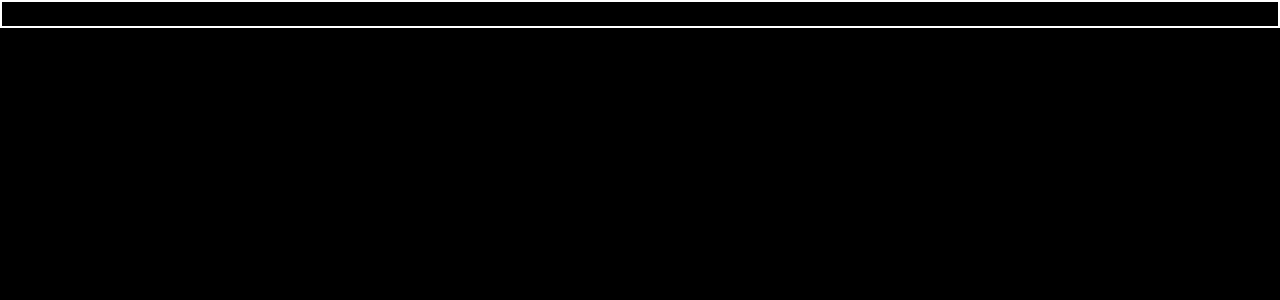
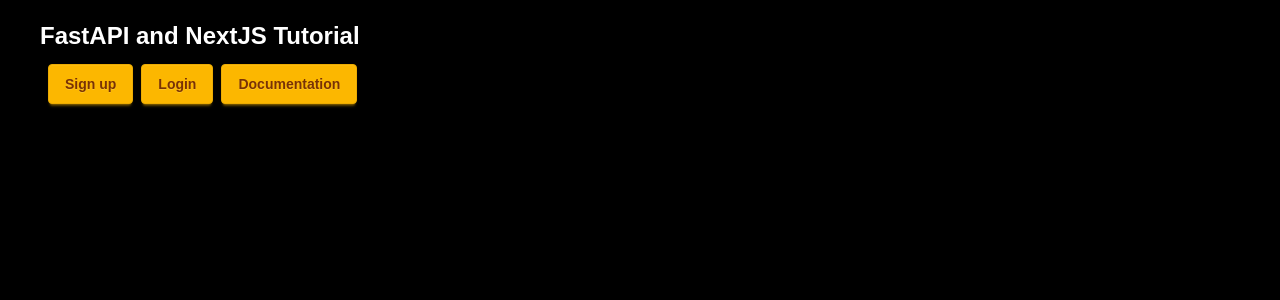
Before and after one commit to Emmynu/FastAPI-NextJS-tutorial, a Next.js app in the folder client/: page / in a window 1280 px wide. Shown: the top 300 px of the page. Built offline with nearby package versions, Linux system fonts and the light colour scheme.

Commit message:
links added in client and cookies issues fixed

```diff
--- a/client/app/auth/forgot-password/page.jsx
+++ b/client/app/auth/forgot-password/page.jsx
@@ -2,6 +2,7 @@
 
 import { showToast } from "@/app/libs/toast"
 import { useAuth } from "../api/auth"
+import Link from "next/link"
 
 
 export default function ForgotPassword() {
@@ -17,7 +18,7 @@
            console.log(resp)
             if (resp?.status === 200){
                 showToast({ type: "success", title: resp?.data?.msg, msg: null})
-                // window.location = "/auth/login"
+                window.location = "/auth/reset-password"
 
         }
         else{
@@ -30,9 +31,9 @@
 
     }
     return(
-           <main>
-            <h1>Reset Password</h1>
-            <form  onSubmit={handleSubmit}>
+           <main className="m-9">
+            <h1 className="text-xl  font-medium">Reset Password</h1>
+            <form  onSubmit={handleSubmit} className="mt-2">
                  <label className="input  validator">
                         <svg className="h-[1em] opacity-50" xmlns="http://www.w3.org/2000/svg" viewBox="0 0 24 24">
                         <g
@@ -49,6 +50,11 @@
                         <input type="email" placeholder="mail@site.com" required name="email"/>
                     </label>
                     <div className="validator-hint hidden">Enter valid email address</div>
+
+                <section className="mt-2 mb-3">
+                    <h2 className="text-sm ">Remember password? <Link href={"/auth/login"} className="italic hover:underline ">Login</Link></h2>
+                </section>
+
                 <button type="submit" className="btn btn-warning ">Submit</button>
         </form>
         </main>
--- a/client/app/auth/login/page.jsx
+++ b/client/app/auth/login/page.jsx
@@ -2,6 +2,7 @@
 import { showToast } from "@/app/libs/toast"
 import { useAuth } from "../api/auth"
 import { useRouter } from "next/navigation"
+import Link from "next/link"
 
 
 export default function Login() {
@@ -84,6 +85,10 @@
                 </section>
 
 
+                <section className="mb-2">
+                   <Link href={"/auth/forgot-password"} className="italic hover:underline text-sm ">Forgot Password?</Link>
+                </section>
+
                 <button className="btn btn-warning " disabled={isLoading}>{isLoading ? <h2><span className="loading loading-spinner loading-sm mx-1"></span>Loading...</h2>: "Continue"}</button>
 
             </form>
--- a/client/app/auth/register/page.jsx
+++ b/client/app/auth/register/page.jsx
@@ -3,6 +3,7 @@
 import { showToast } from "@/app/libs/toast"
 import "../../globals.css"
 import { useRouter } from "next/navigation"
+import Link from "next/link"
 
 
 export default function Register() {
@@ -122,6 +123,10 @@
                 </p>
                 </section>
 
+                <section>
+                    <h2 className="text-sm mb-3">Already have an account? <Link href={"/auth/login"} className="italic hover:underline ">Login</Link></h2>
+                </section>
+
                 <button className="btn btn-warning " disabled={isLoading}>{isLoading ? <h2><span className="loading loading-spinner loading-sm mx-1"></span>Loading...</h2>: "Continue"}</button>
 
             </form>
--- a/client/app/auth/reset-password/page.jsx
+++ b/client/app/auth/reset-password/page.jsx
@@ -34,9 +34,9 @@
     }
 
     return (
-        <main>
-            <h1>Reset Password</h1>
-            <form  onSubmit={handleSubmit}>
+        <main className="m-9">
+            <h1 className="text-xl  font-medium">Reset Password</h1>
+            <form  onSubmit={handleSubmit} className="mt-2">
                 <label className="input validator">
                     <svg className="h-[1em] opacity-50" xmlns="http://www.w3.org/2000/svg" viewBox="0 0 24 24">
                         <g
@@ -67,7 +67,7 @@
                     <br />At least one number <br />At least one lowercase letter <br />At least one uppercase letter
                 </p>
                 <br/>
-                <button type="submit" className="btn btn-warning ">Submit</button>
+                <button type="submit" className="btn btn-warning mt-2">Submit</button>
         </form>
         </main>
      );
--- a/client/app/libs/api-client.js
+++ b/client/app/libs/api-client.js
@@ -13,10 +13,13 @@
 api.interceptors.response.use(
     (resp)=> resp,
     async (error) => {
-        console.log(error?.response);
+        // console.log(error?.response);
+
 
     if (error.config.url.includes("/auth/refresh") && (error?.response?.status === 401 || error?.response?.status === 403)) {
-            window.location  = "/auth/login"
+            // window.location  = "/auth/login"
+            console.log(error?.response);
+
             return Promise.reject(error)
         }
 
@@ -30,15 +33,22 @@
 
         if (error?.response?.status === 401 && !error.config._retry) {
 
+            console.log(error?.response);
+
+
             error.config._retry = true
-            // make request to /auth/refresh
+            // // make request to /auth/refresh
 
             try {
-                await api.get("/auth/refresh")
-                return api(error?.config)
+                const response = await api.get("/auth/refresh")
+                console.log(response);
+
+                // return api(error?.config)
 
             } catch (error) {
-                window.location = "/auth/login"
+                // window.location = "/auth/login"
+                console.log(error?.response);
+
                 return Promise.reject(error)
             }
         }
--- a/client/app/page.js
+++ b/client/app/page.js
@@ -1,37 +1,18 @@
 "use client"
-import axios from "axios";
-import { useState } from "react";
+import Link from "next/link";
 
 
 
  export default function Page() {
-  const [greet, setGreet] = useState(null)
-
-  async function greetUser(e) {
-    e.preventDefault()
-    const { age } = Object.fromEntries(new FormData(e.currentTarget))
-    try {
-      const data = {
-        user: "Deji",
-        age: parseInt(age)
-      }
-        const rsp = await axios.post(`http://localhost:8000/onboarding`, data)
-         console.log(rsp.data?.name);
-
-    } catch (error) {
-      console.log(error?.message);
-
-    }
-
-  }
 
   return(
-    <div >
-      <form onSubmit={greetUser} className="border-2 border-white ">
-        <input type="number" name="age" id="age"/>
-      </form>
-      <section>
-        <h2 className="text-7xl text-white">{greet}</h2>
+    <div className="ml-10 mt-5">
+      <h1 className="text-2xl font-bold">FastAPI and NextJS Tutorial</h1>
+
+      <section className="mt-3 flex ">
+        <Link href={"/auth/register"} className="btn ml-2 btn-warning">Sign up</Link>
+        <Link href={"/auth/login"} className="btn ml-2 btn-warning">Login</Link>
+        <Link href={"https://postly-api-axyk.onrender.com/docs"} className="btn ml-2 btn-warning">Documentation</Link>
       </section>
     </div>
   )
```
Also changed, not shown: 1 other file (tests, documents, lock files or other folders).
